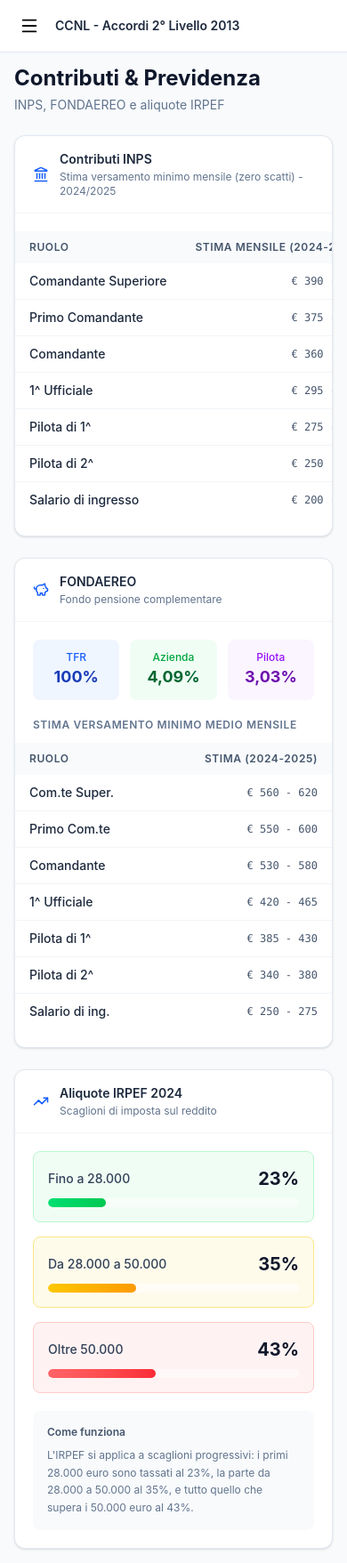
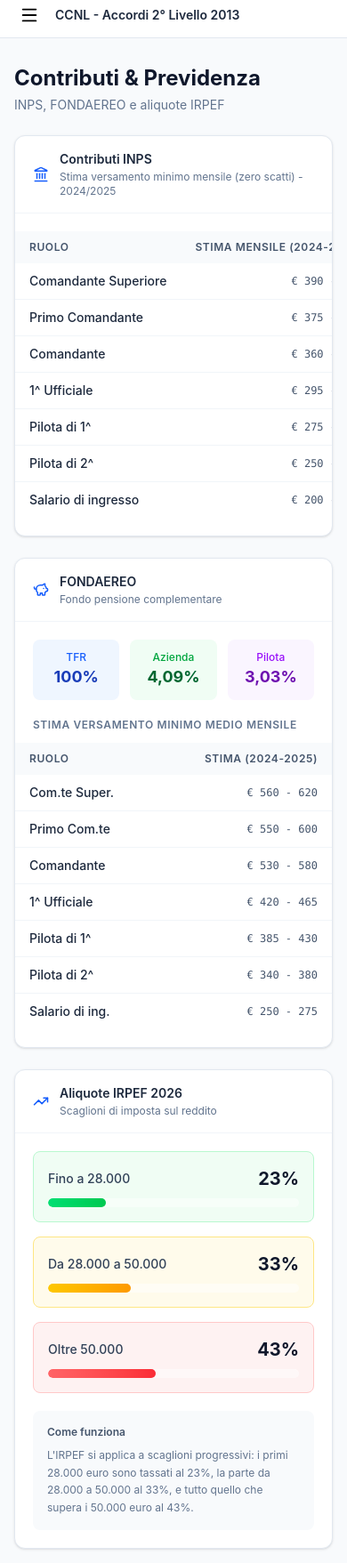
Before and after one commit to charlsintart-tech/ccnl-busta-paga, a React (Vite) app: page /#/contributi in a window 390 px wide. Shown: the whole page at 89% size. Built offline with nearby package versions, Linux system fonts and the light colour scheme.

Commit message:
fix: menu mobile safe-area, IRPEF 2026 con aliquota 33%

```diff
--- a/src/components/Layout.tsx
+++ b/src/components/Layout.tsx
@@ -28,7 +28,7 @@ export default function Layout() {
   return (
     <div className="min-h-screen bg-slate-50">
       {/* Mobile header */}
-      <div className="lg:hidden fixed top-0 left-0 right-0 z-30 bg-white border-b border-slate-200 px-4 py-3 flex items-center gap-3">
+      <div className="lg:hidden fixed top-0 left-0 right-0 z-30 bg-white border-b border-slate-200 px-4 pt-[env(safe-area-inset-top,0px)] pb-2 flex items-center gap-3">
         <button
           onClick={() => setSidebarOpen(!sidebarOpen)}
           className="p-1.5 rounded-lg hover:bg-slate-100 transition-colors"
--- a/src/data/ccnlData.ts
+++ b/src/data/ccnlData.ts
@@ -191,10 +191,10 @@ export const assicurazioni = {
   },
 };
 
-// Aliquote IRPEF 2024
+// Aliquote IRPEF 2026
 export const aliquoteIRPEF = [
   { scaglione: 'Fino a 28.000', aliquota: '23%' },
-  { scaglione: 'Da 28.000 a 50.000', aliquota: '35%' },
+  { scaglione: 'Da 28.000 a 50.000', aliquota: '33%' },
   { scaglione: 'Oltre 50.000', aliquota: '43%' },
 ];
 
--- a/src/pages/Contributi.tsx
+++ b/src/pages/Contributi.tsx
@@ -85,7 +85,7 @@ export default function Contributi() {
 
           {/* IRPEF */}
           <Card
-            title="Aliquote IRPEF 2024"
+            title="Aliquote IRPEF 2026"
             subtitle="Scaglioni di imposta sul reddito"
             icon={<TrendingUp size={18} />}
           >
@@ -129,7 +129,7 @@ export default function Contributi() {
               </h4>
               <p className="text-xs text-slate-500 leading-relaxed">
                 L'IRPEF si applica a scaglioni progressivi: i primi 28.000 euro sono
-                tassati al 23%, la parte da 28.000 a 50.000 al 35%, e tutto quello
+                tassati al 23%, la parte da 28.000 a 50.000 al 33%, e tutto quello
                 che supera i 50.000 euro al 43%.
               </p>
             </div>
--- a/src/pages/Dashboard.tsx
+++ b/src/pages/Dashboard.tsx
@@ -128,7 +128,7 @@ export default function Dashboard() {
           <div className="bg-white rounded-xl border border-slate-200 shadow-sm p-5">
             <h3 className="text-sm font-semibold text-slate-800 mb-3 flex items-center gap-2">
               <TrendingUp size={16} className="text-red-500" />
-              Aliquote IRPEF 2024
+              Aliquote IRPEF 2026
             </h3>
             <div className="space-y-2">
               {aliquoteIRPEF.map((a) => (
```
